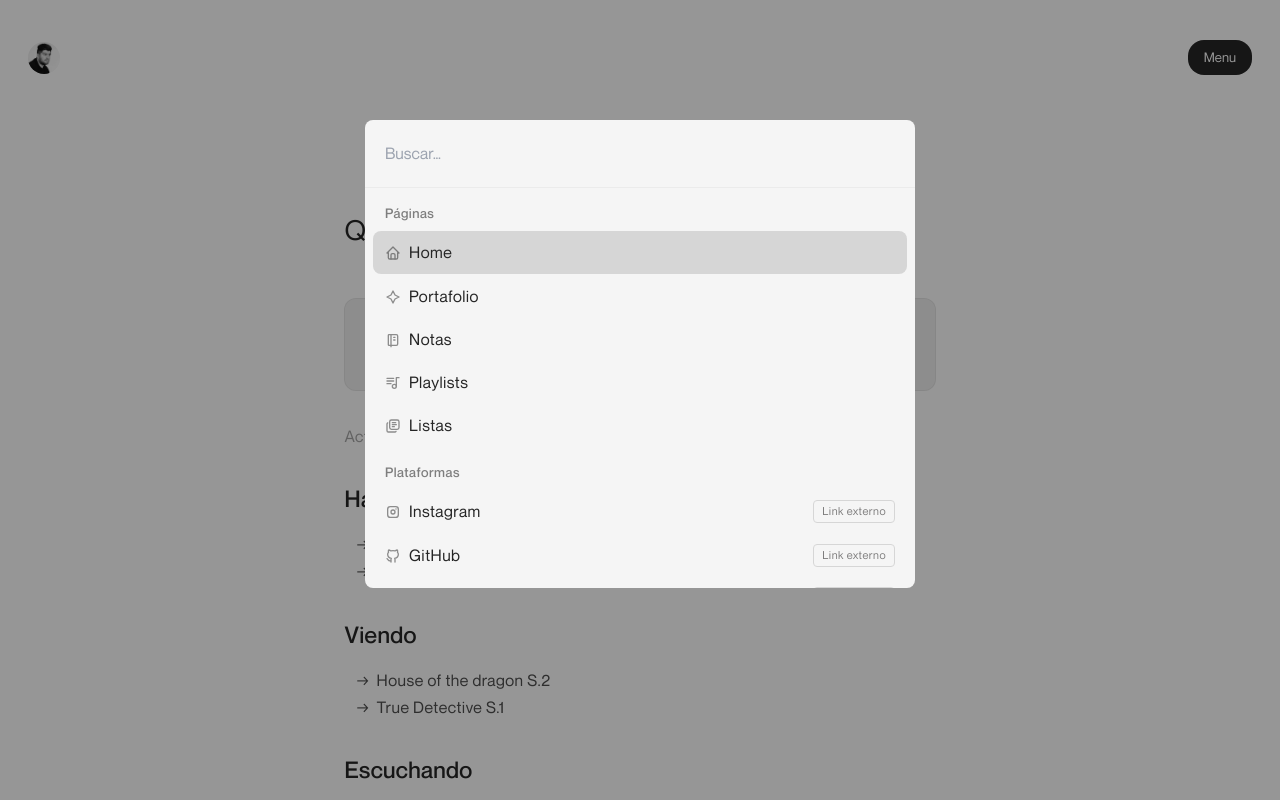
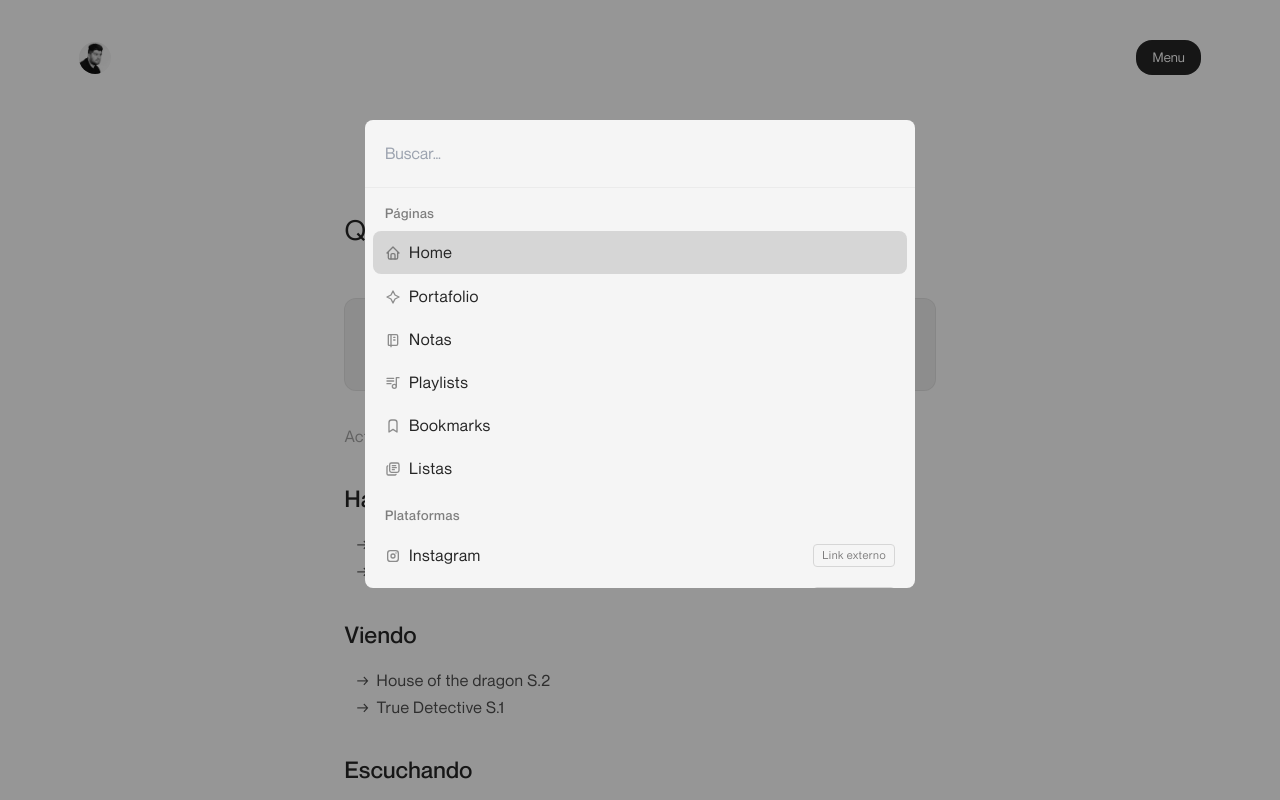
Before and after one commit to byjuanberrios/juanberrios.com, an Astro site: page /now in a window 1280 px wide. Both pictures are taken after a click on the button "Menu". Shown: the top 800 px of the page. Built offline with nearby package versions, Linux system fonts and the light colour scheme; Astro itself is replaced by a stand-in of ours.

Commit message:
Add bookmarks page to menu

```diff
--- a/src/components/CommandMenu.tsx
+++ b/src/components/CommandMenu.tsx
@@ -16,6 +16,7 @@ import {
   IconHome,
   IconNotebook,
   IconPlaylist,
+  IconBookmark,
   IconLibrary,
 } from "@tabler/icons-react";
 
@@ -44,6 +45,12 @@ const menu: Menu = [
     name: "Playlists",
     href: "/playlists",
     iconComp: <IconPlaylist />,
+    external: false,
+  },
+  {
+    name: "Bookmarks",
+    href: "/bookmarks",
+    iconComp: <IconBookmark />,
     external: false,
   },
   {
--- a/src/styles/header.css
+++ b/src/styles/header.css
@@ -2,8 +2,12 @@ header.main-header {
     padding-block: calc(var(--space-l-xl) + var(--space-2xs));
     padding-inline: calc(var(--space-3xs) + var(--space-l));
     margin-inline: auto;
-    /* max-width: 1320px; */
-    max-width: min(1320px, 100%)
+}
+
+@media (width > 768px) {
+    header.main-header {
+        max-width: min(1320px, 92vw);
+    }
 }
 
 header.main-header nav {
```
Also changed, not shown: src/pages/bookmarks.astro (+5 -2 lines).
